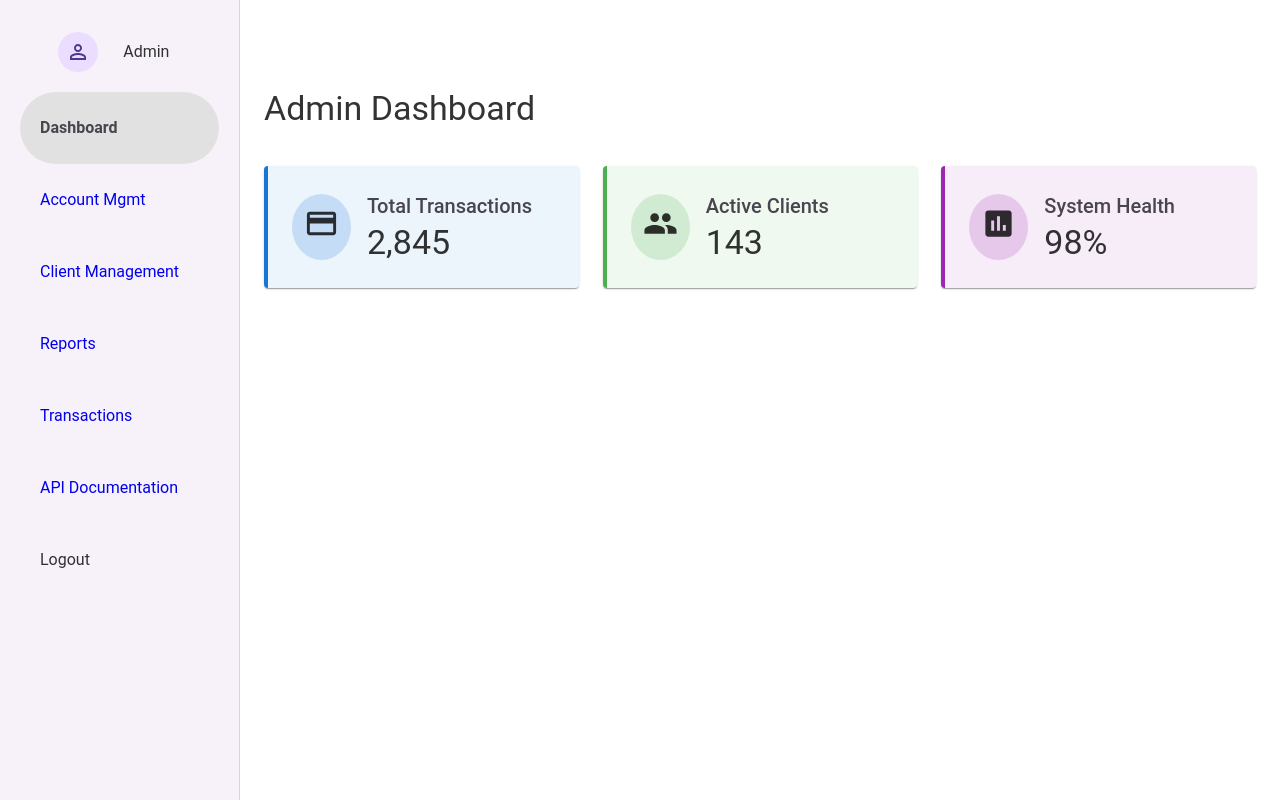
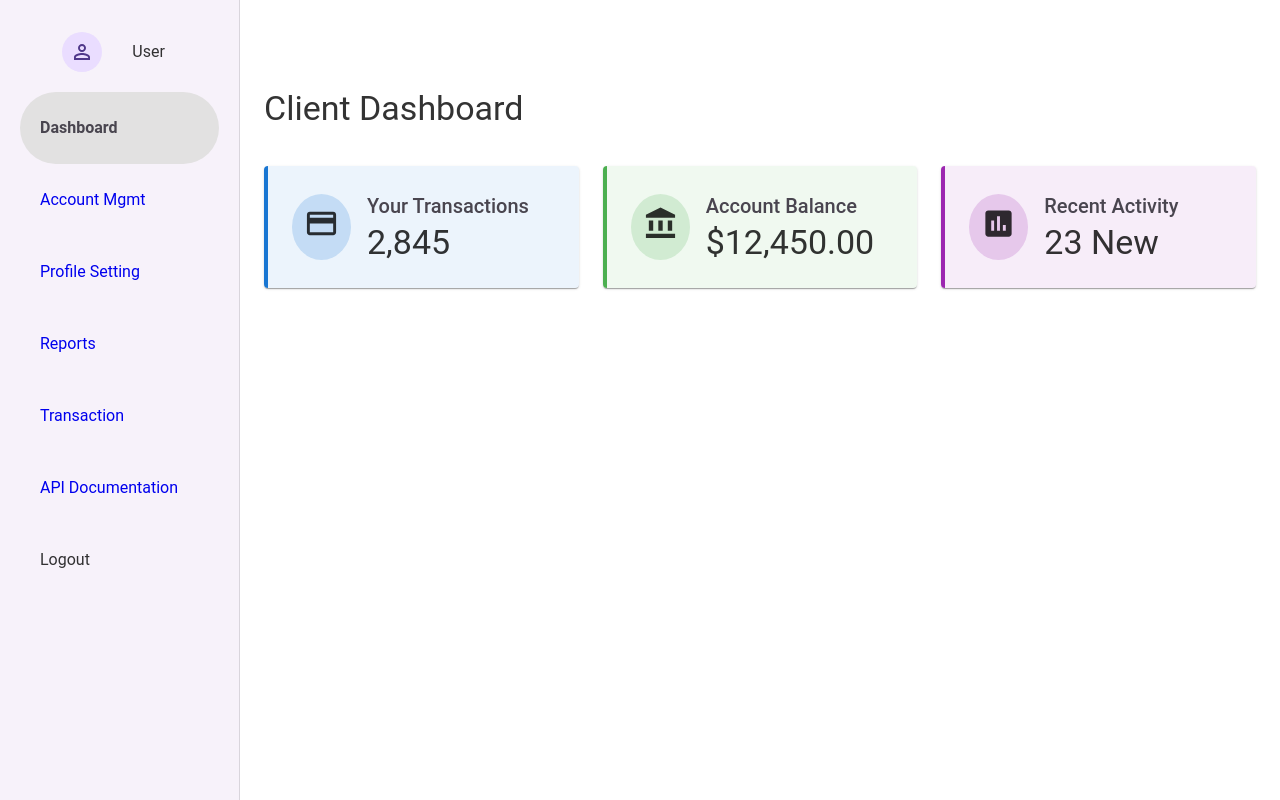
Before and after one commit to itvalentin19/payment-gateway, a React (Create React App) app: page /login in a window 1280 px wide. Both pictures are taken after typing "name@example.com", "Sample123" into the empty fields and a click on the button "Sign In". Built offline with nearby package versions, Linux system fonts and the light colour scheme.

Commit message:
Construct optional login

```diff
--- a/src/App.js
+++ b/src/App.js
@@ -30,31 +30,25 @@ function App() {
             <Routes>
               <Route path="/login" element={<LoginPage />} />
 
-              <Route element={<ProtectedRoute requiredRole="admin" />}>
+              <Route element={<ProtectedRoute />}>
                 <Route element={<Layout />}>
                   <Route path="/" element={<DashboardPage />} />
-                  <Route path="/clients">
+                  <Route path="/clients" element={<ProtectedRoute requiredRole="admin" />}>
                     <Route index element={<ClientManagement />} />
                     <Route path="add-client" element={<AddClient />} />
                     <Route path="edit/:clientId" element={<AddClient />} />
                   </Route>
                   <Route path="/reports" element={<ReportPage />} />
-                  <Route path="/transactions" element={<TransactionMonitoring />} />
-                  <Route path="/api-docs" element={<ProtectedRoute><ApiDocsPage /></ProtectedRoute>} />
+                  <Route path="/transactions" element={<ProtectedRoute  requiredRole="admin" ><TransactionMonitoring /></ProtectedRoute>} />
+                  <Route path="/api-docs" element={<ApiDocsPage />} />
                   <Route path="/account-management">
                     <Route index element={<AccountManagement />} />
                     <Route path="add-account" element={<AddAccount />} />
                     <Route path="add-package" element={<AddPackage />} />
                     <Route path="threshold-settings" element={<ThresholdSetting />} />
                   </Route>
-                </Route>
-              </Route>
-
-              <Route element={<ProtectedRoute requiredRole="user" />}>
-                <Route element={<Layout />}>
-                  <Route path="/" element={<DashboardPage />} />
-                  <Route path="/profile" element={<ProfileSettings />} />
-                  <Route path="/transaction-history" element={<TransactionMonitoring />} />
+                  <Route path="/profile" element={<ProtectedRoute  requiredRole="user" ><ProfileSettings /></ProtectedRoute>} />
+                  <Route path="/transaction-history" element={<ProtectedRoute  requiredRole="user" ><TransactionMonitoring /></ProtectedRoute>} />
                 </Route>
               </Route>
 
--- a/src/components/Layout.jsx
+++ b/src/components/Layout.jsx
@@ -35,14 +35,17 @@ const Layout = ({ children }) => {
     { text: 'Account Mgmt', icon: <PeopleIcon />, path: '/account-management' },
     { text: 'Client Management', icon: <PeopleIcon />, path: '/clients' },
     { text: 'Reports', icon: <DescriptionIcon />, path: '/reports' },
-    { text: 'Transactions', icon: <PaymentIcon />, path: '/transactions' },
+    { text: 'Transaction', icon: <PaymentIcon />, path: '/transactions' },
     { text: 'API Documentation', icon: <DescriptionIcon />, path: '/api-docs' },
   ];
 
   const clientNavItems = [
     { text: 'Dashboard', icon: <DashboardIcon />, path: '/' },
-    { text: 'Profile', icon: <AccountCircleIcon />, path: '/profile' },
-    { text: 'Transaction History', icon: <PaymentIcon />, path: '/transaction-history' },
+    { text: 'Account Mgmt', icon: <PeopleIcon />, path: '/account-management' },
+    { text: 'Profile Setting', icon: <AccountCircleIcon />, path: '/profile' },
+    { text: 'Reports', icon: <DescriptionIcon />, path: '/reports' },
+    { text: 'Transaction', icon: <PaymentIcon />, path: '/transaction-history' },
+    { text: 'API Documentation', icon: <DescriptionIcon />, path: '/api-docs' },
   ];
 
   const navItems = role === 'admin' ? adminNavItems : clientNavItems;
--- a/src/features/auth/LoginPage.jsx
+++ b/src/features/auth/LoginPage.jsx
@@ -11,6 +11,7 @@ import {
   Paper
 } from '@mui/material';
 import { login } from './authSlice';
+import { updateProfile } from '../profile/profileSlice';
 
 const LoginSchema = Yup.object().shape({
   email: Yup.string()
@@ -29,6 +30,7 @@ const LoginPage = () => {
     try {
       const resultAction = await dispatch(login(values));
       if (login.fulfilled.match(resultAction)) {
+        dispatch(updateProfile(values))
         navigate('/');
       }
     } catch (error) {
--- a/src/features/auth/authSlice.js
+++ b/src/features/auth/authSlice.js
@@ -8,7 +8,7 @@ export const login = createAsyncThunk('auth/login', async (credentials) => {
     setTimeout(() => resolve({
       accessToken: 'dummy-access-token',
       refreshToken: 'dummy-refresh-token',
-      role: 'admin'
+      role: credentials?.email?.includes('admin') ? 'admin' : 'user'
     }), 1000)
   );
 });
@@ -56,7 +56,7 @@ const authSlice = createSlice({
 const persistConfig = {
   key: 'auth',
   storage,
-  whitelist: ['isAuthenticated', 'role', 'accessToken', 'refreshToken']
+  // whitelist: ['isAuthenticated', 'role', 'accessToken', 'refreshToken']
 };
 
 export const { logout } = authSlice.actions;
--- a/src/features/dashboard/DashboardPage.jsx
+++ b/src/features/dashboard/DashboardPage.jsx
@@ -1,5 +1,5 @@
 import { useSelector } from 'react-redux';
-import { Grid, Paper, Typography, Box } from '@mui/material';
+import { Grid2, Paper, Typography, Box } from '@mui/material';
 import {
   AccountBalance as BalanceIcon,
   Payment as TransactionsIcon,
@@ -32,15 +32,15 @@ const DashboardPage = () => {
   ];
 
   return (
-    <Grid container spacing={3}>
-      <Grid item xs={12}>
+    <Grid2 container spacing={3}>
+      <Grid2 item size={12}>
         <Typography variant="h4" gutterBottom>
           {role === 'admin' ? 'Admin Dashboard' : 'Client Dashboard'}
         </Typography>
-      </Grid>
+      </Grid2>
 
       {stats.map((stat, index) => (
-        <Grid item xs={12} sm={6} md={4} key={index}>
+        <Grid2 item size={{ xs: 12, sm: 6, md: 4 }} key={index}>
           <Paper sx={{
             p: 3,
             display: 'flex',
@@ -65,9 +65,9 @@ const DashboardPage = () => {
               </Typography>
             </div>
           </Paper>
-        </Grid>
+        </Grid2>
       ))}
-    </Grid>
+    </Grid2>
   );
 };
 
```
